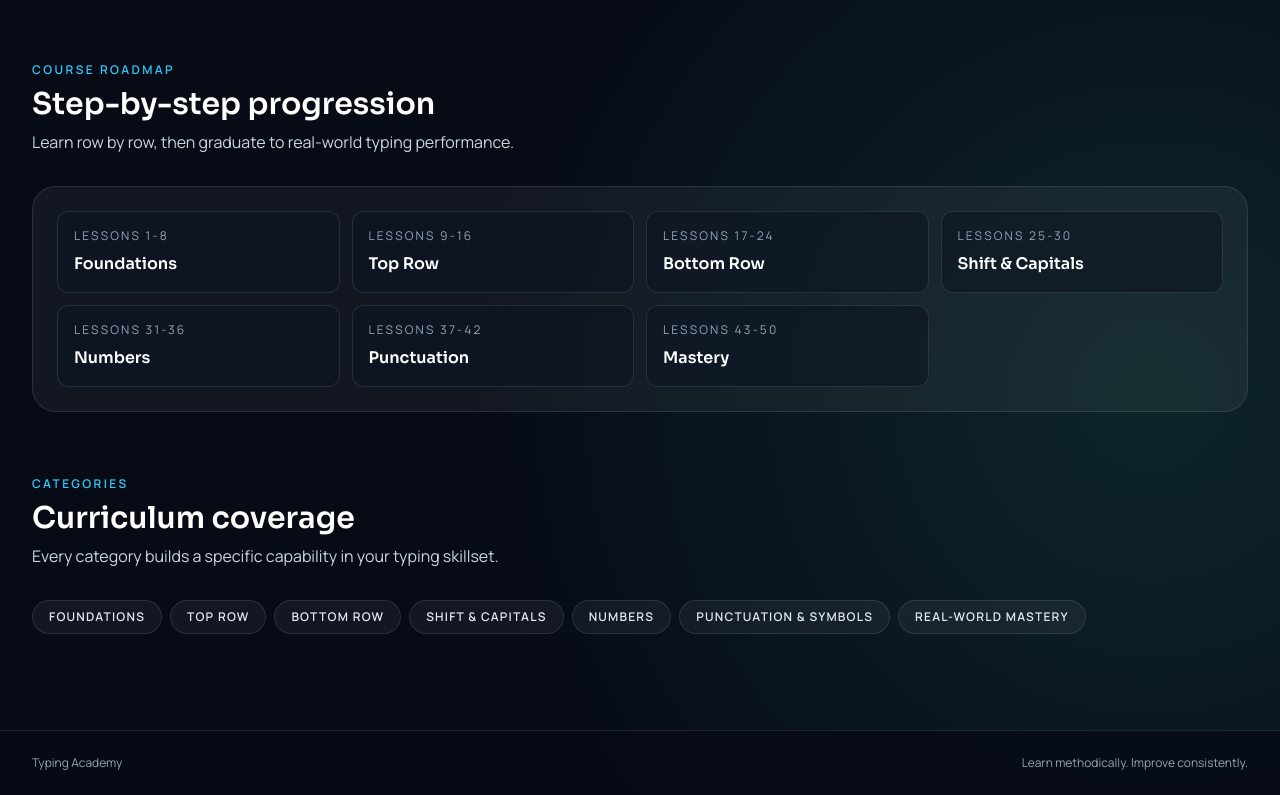
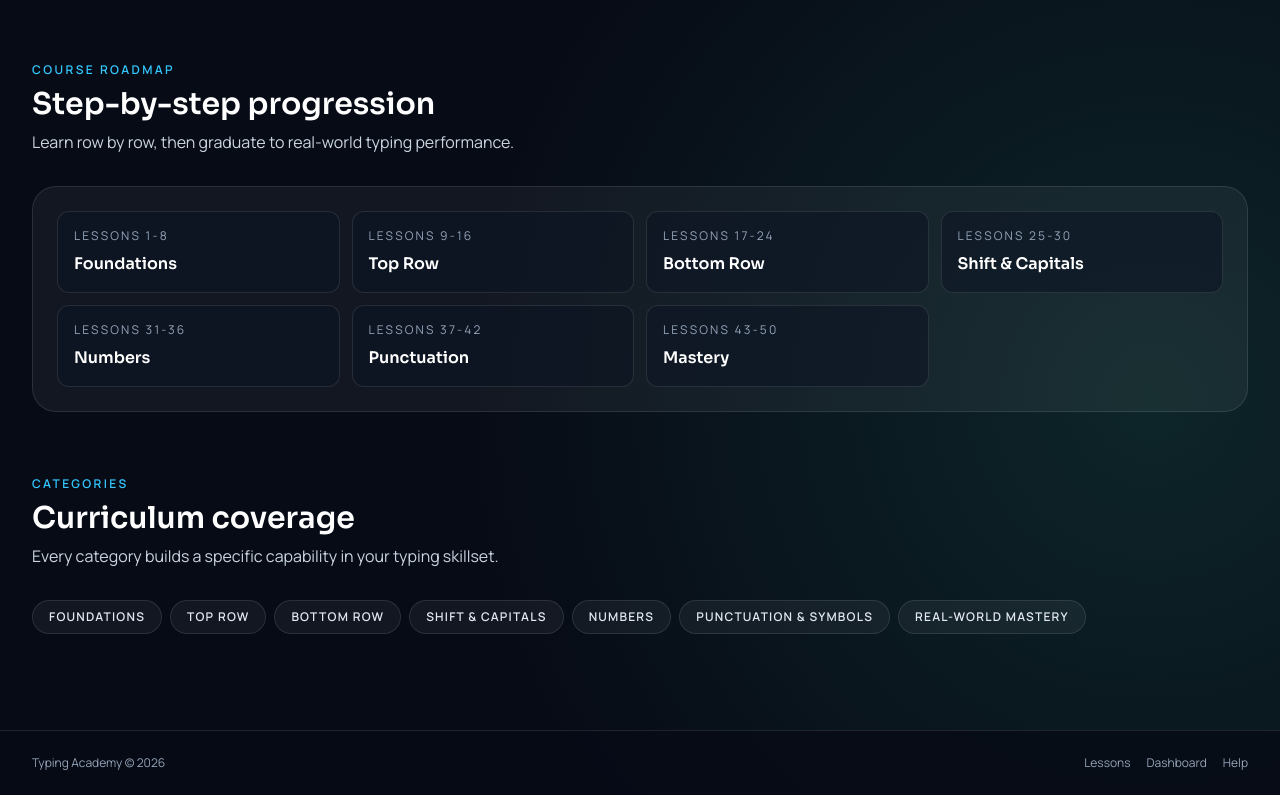
Before and after one commit to Arbab-ofc/Typing-Academy, a React (Vite) app: page / in a window 1280 px wide. Shown: the part 1189-1984 px from the top of the page. Built offline with nearby package versions, Linux system fonts and the light colour scheme.

Commit message:
feat: enhance footer with navigation shortcuts and dynamic year

```diff
--- a/src/components/layout/Footer.jsx
+++ b/src/components/layout/Footer.jsx
@@ -1,9 +1,23 @@
+import { Link } from 'react-router-dom';
+
 export default function Footer() {
+  const year = new Date().getFullYear();
+
   return (
     <footer className="border-t border-white/10 bg-ink-950/80 py-6">
-      <div className="mx-auto flex w-full max-w-7xl items-center justify-between px-4 text-xs text-slate-400 sm:px-6 lg:px-8">
-        <p>Typing Academy</p>
-        <p>Learn methodically. Improve consistently.</p>
+      <div className="mx-auto flex w-full max-w-7xl flex-col gap-3 px-4 text-xs text-slate-400 sm:flex-row sm:items-center sm:justify-between sm:px-6 lg:px-8">
+        <p>Typing Academy © {year}</p>
+        <div className="flex gap-4">
+          <Link to="/lessons" className="hover:text-white">
+            Lessons
+          </Link>
+          <Link to="/dashboard" className="hover:text-white">
+            Dashboard
+          </Link>
+          <Link to="/about" className="hover:text-white">
+            Help
+          </Link>
+        </div>
       </div>
     </footer>
   );
```
